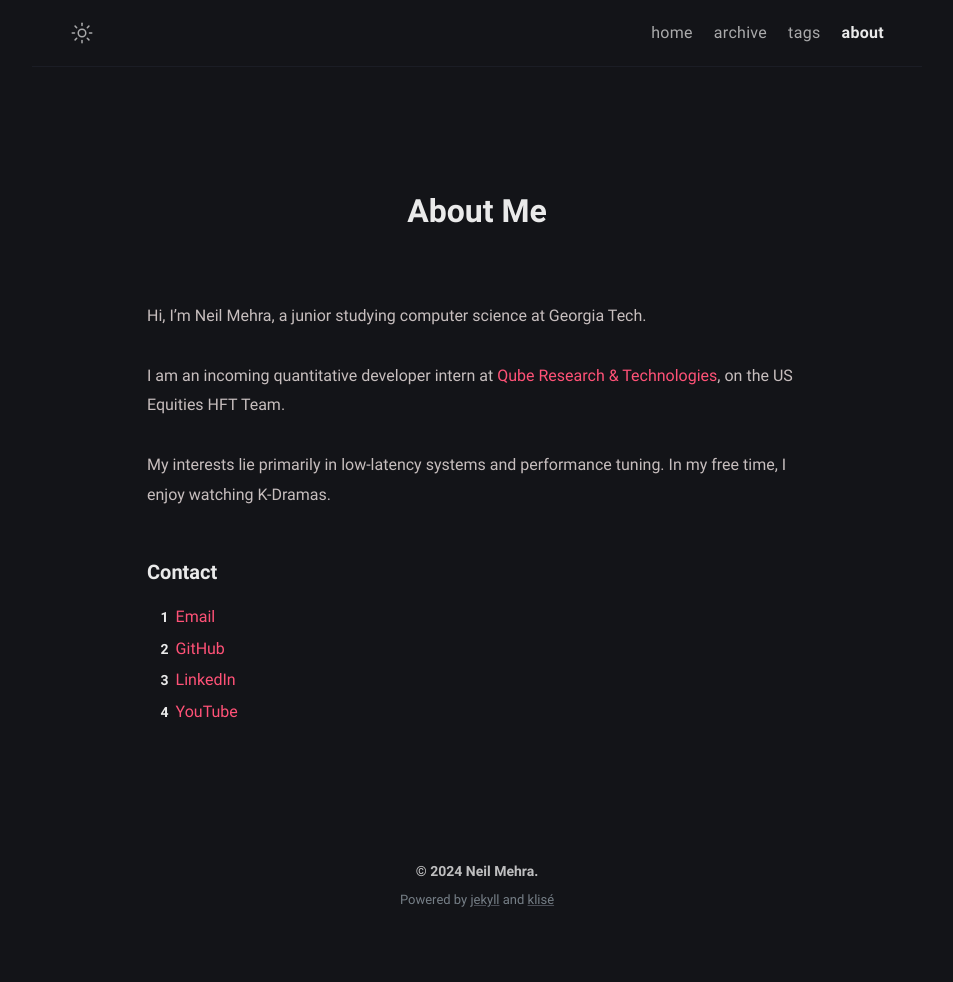
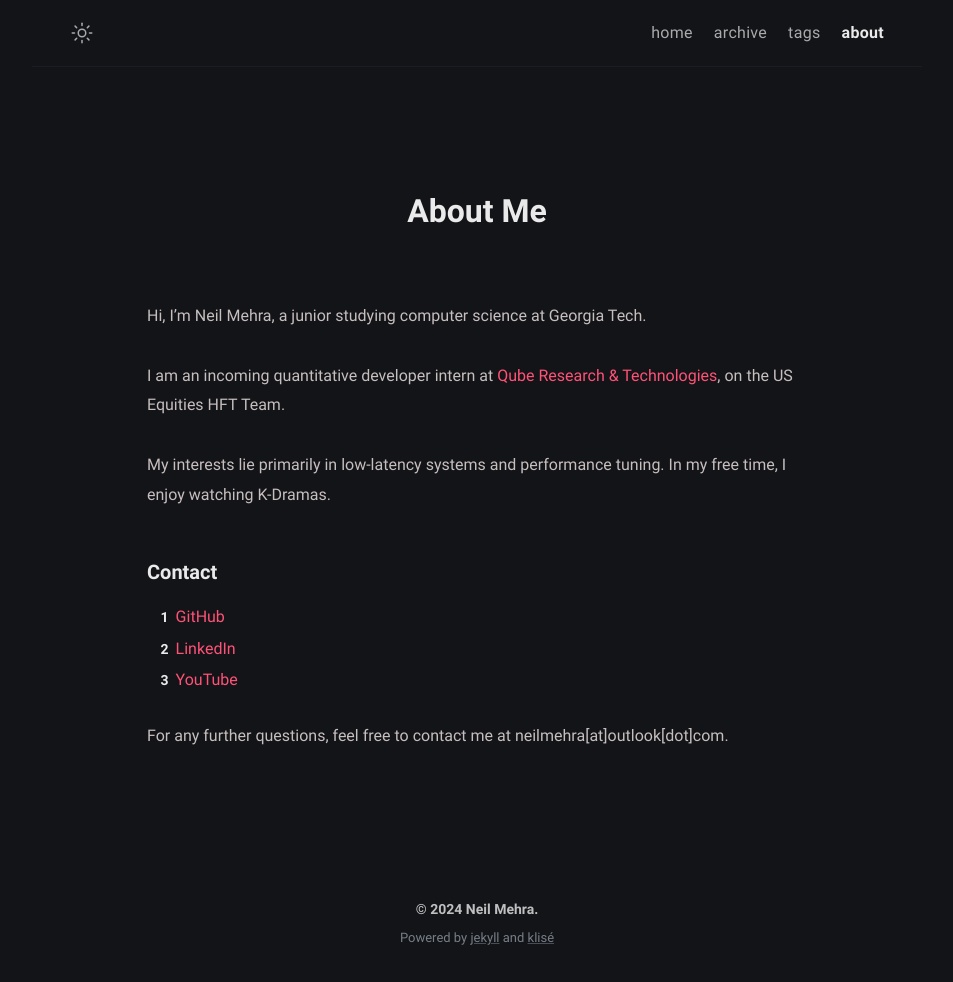
Before and after one commit to neilmehra/blog, a Jekyll site: the page built from about.md, in a window 1280 px wide. Shown: the whole page, without its empty margins (163-1116 px from the left). Built offline with Jekyll 4.4.1, drawn with Linux system fonts in a browser that asks for light colours; before the commit the page ends 944 px from its top, so only the background shows below that.

Commit message:
Update about.md

```diff
--- a/about.md
+++ b/about.md
@@ -15,7 +15,8 @@ My interests lie primarily in low-latency systems and performance tuning. In my
 
 #### Contact
 
-1. [Email](mailto:neilmehra@outlook.com)
-2. [GitHub](https://github.com/neilmehra/)
-3. [LinkedIn](https://www.linkedin.com/in/nemehra/)
-4. [YouTube](https://www.youtube.com/@neilmehra_)
+1. [GitHub](https://github.com/neilmehra/)
+2. [LinkedIn](https://www.linkedin.com/in/nemehra/)
+3. [YouTube](https://www.youtube.com/@neilmehra_)
+
+For any further questions, feel free to contact me at neilmehra[at]outlook[dot]com.
```
